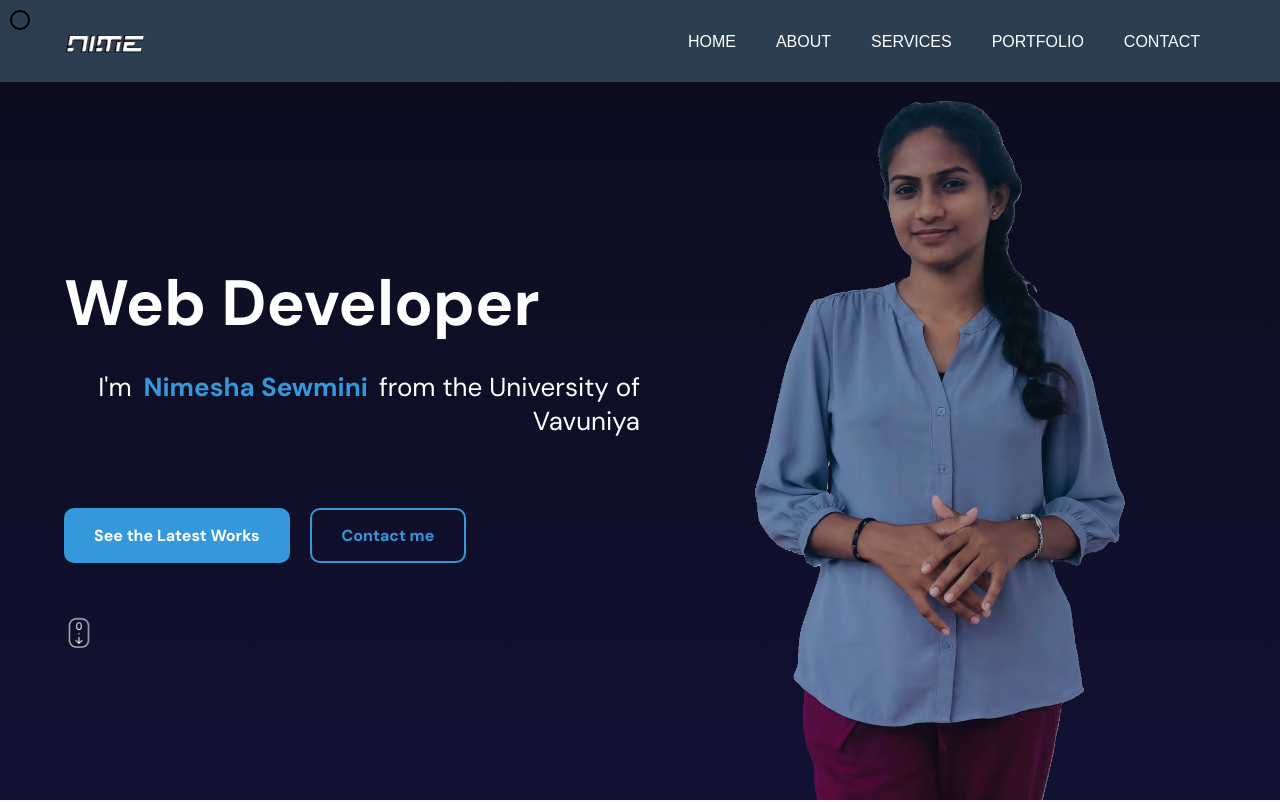
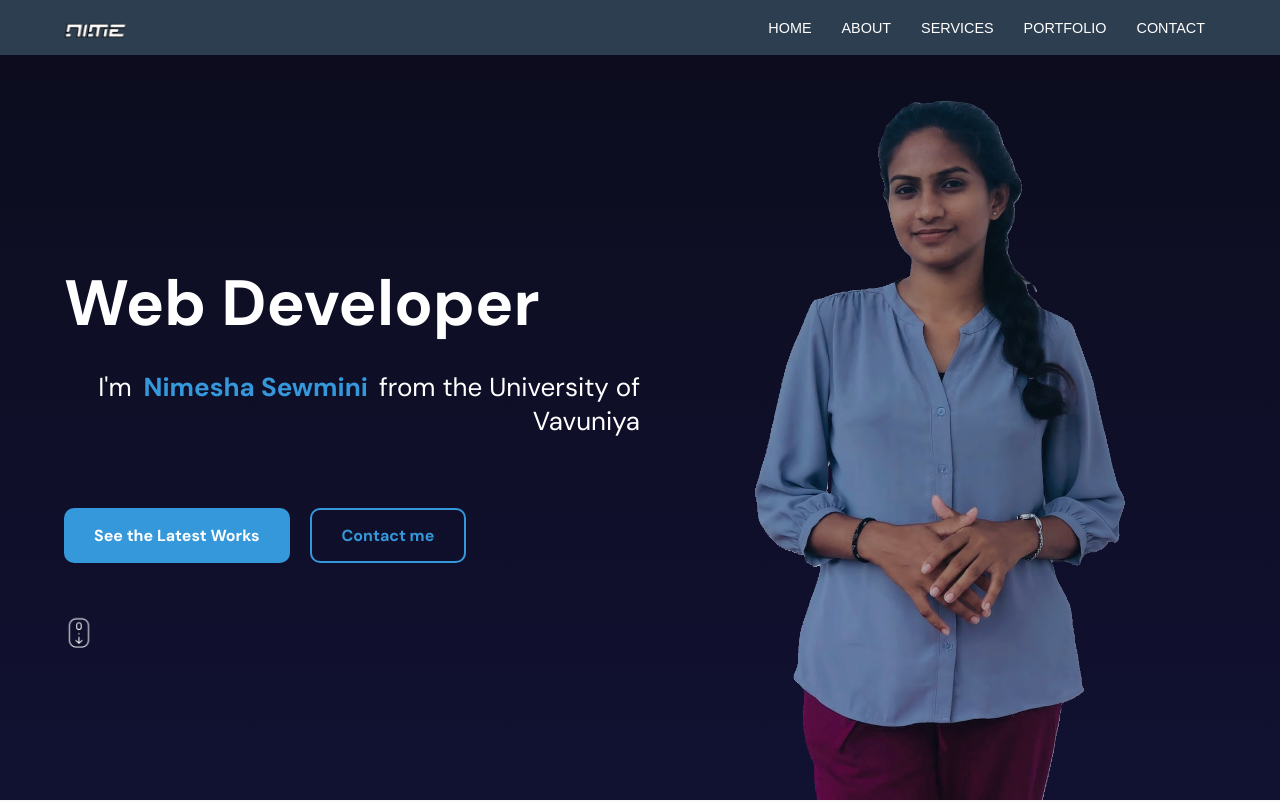
Before and after one commit to nimeshasewmini/PORTFOLIO, a React (Vite) app: page / in a window 1280 px wide. Shown: the top 802 px of the page. Built offline with nearby package versions, Linux system fonts and the light colour scheme.

Commit message:
update nav

```diff
--- a/src/App.jsx
+++ b/src/App.jsx
@@ -13,7 +13,7 @@ import About from './components/About/About';
 const App = () => {
   return (
     <div>
-      <Cursor />
+      {/* <Cursor /> */}
 
       {/* Homepage Section */}
       <section id="Homepage">
--- a/src/components/navbar/navbar.scss
+++ b/src/components/navbar/navbar.scss
@@ -6,11 +6,14 @@ sans-serif;
 .navbar {
     width: 100%;
     background-color: $secondary-color;
-    padding: 20px 0;
+    padding: 10px 0;
+    /* Reduced padding */
     position: fixed;
     top: 0;
     left: 0;
     z-index: 1000;
+    transition: top 0.3s ease;
+    /* Add smooth transition for hide/show effect */
     .navbar-container {
         display: flex;
         justify-content: space-between;
@@ -22,7 +25,8 @@ sans-serif;
     }
     .logo {
         color: white;
-        font-size: 2rem;
+        font-size: 1.5rem;
+        /* Reduced font size */
         font-family: $font-family;
         cursor: pointer;
         transition: color 0.3s ease;
@@ -30,7 +34,8 @@ sans-serif;
             color: $primary-color;
         }
         img {
-            width: 90px;
+            width: 70px;
+            /* Smaller logo */
             height: auto;
             display: inline-block;
             transition: transform 0.3s ease;
@@ -40,11 +45,12 @@ sans-serif;
         display: none;
         flex-direction: column;
         justify-content: space-around;
-        height: 25px;
-        width: 30px;
+        height: 20px;
+        /* Smaller toggle */
+        width: 25px;
         cursor: pointer;
         span {
-            width: 25px;
+            width: 20px;
             height: 3px;
             background-color: white;
             transition: 0.3s ease;
@@ -55,11 +61,14 @@ sans-serif;
         list-style-type: none;
         margin: 0;
         padding: 0;
+        cursor: pointer;
         li {
-            margin: 0 20px;
+            margin: 0 15px;
+            /* Smaller margin */
             a {
                 color: white;
-                font-size: 1rem;
+                font-size: 0.9rem;
+                /* Smaller font size */
                 text-decoration: none;
                 text-transform: uppercase;
                 font-family: $font-family;
@@ -76,7 +85,8 @@ sans-serif;
         }
         .nav-links {
             position: absolute;
-            top: 80px;
+            top: 60px;
+            /* Adjusted for smaller navbar */
             left: 0;
             width: 100%;
             background-color: $secondary-color;
@@ -90,7 +100,8 @@ sans-serif;
                 transform: translateX(0);
             }
             li {
-                margin: 20px 0;
+                margin: 15px 0;
+                /* Smaller margin */
             }
         }
     }
```
